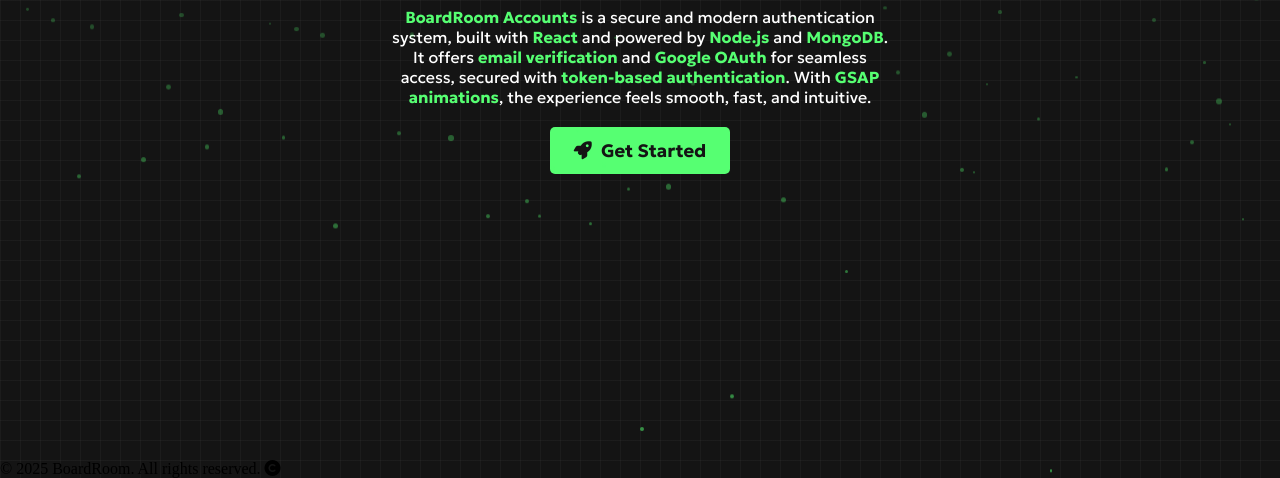
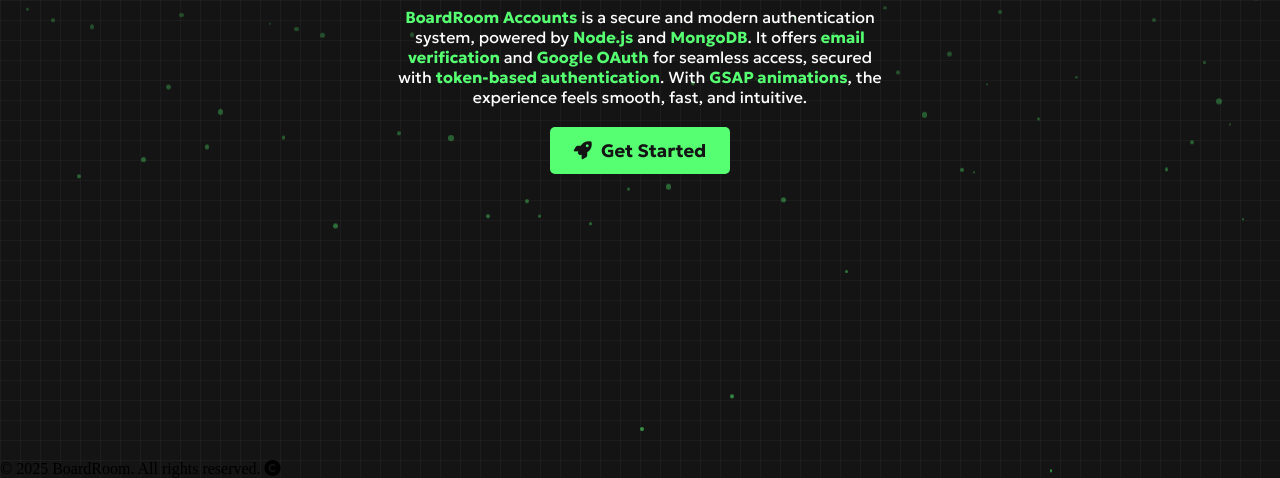
Before and after one commit to NotWally/BoardRoom, a plain HTML site: page chatapp/frontend/index.html in a window 1280 px wide. Shown: the part 340-818 px from the top of the page. Drawn offline with nearby package versions, Linux system fonts and the light colour scheme.

Commit message:
Update index.html

```diff
--- a/chatapp/frontend/index.html
+++ b/chatapp/frontend/index.html
@@ -37,8 +37,7 @@
             <h1>Every user matters!</h1>
             <p>
                 <span class="bld">BoardRoom Accounts</span> is a secure and
-                modern authentication system, built with
-                <span class="bld">React</span> and powered by
+                modern authentication system, powered by
                 <span class="bld">Node.js</span> and
                 <span class="bld">MongoDB</span>. It offers
                 <span class="bld">email verification</span> and
```
